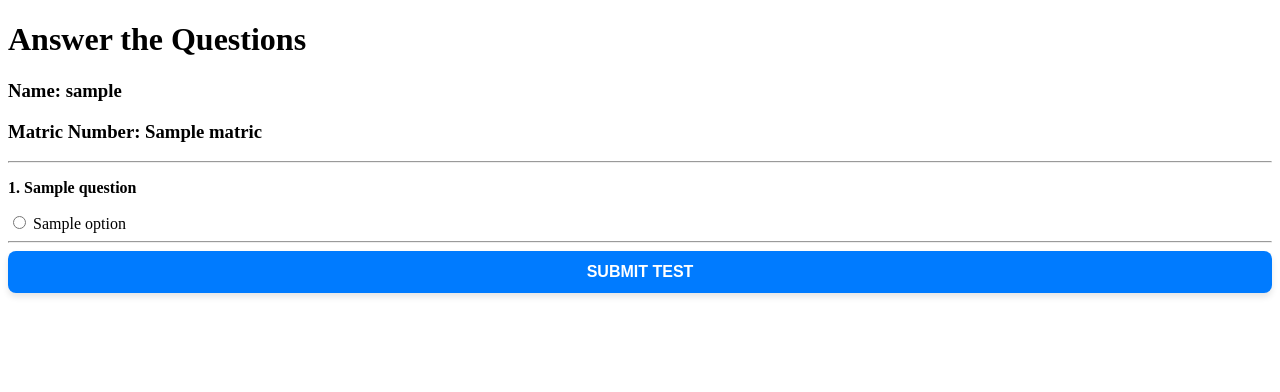
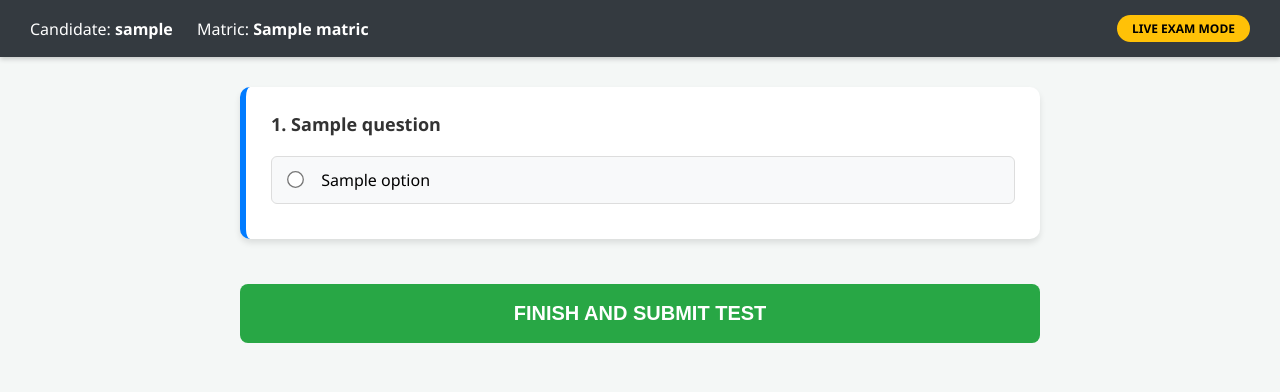
Before and after one commit to ibrahimmtadamu-tech/MAAUN-24-CBS-0031, a Flask app: template templates/quiz.html in a window 1280 px wide. Shown: the top 392 px of the page. Run offline with Flask 3, Linux system fonts and the light colour scheme; the template is opened without the code that fills it: most values are stand-ins (such as "Sample title", 1, 10 or a date in 2020).

Commit message:
modified quiz html

```diff
--- a/templates/quiz.html
+++ b/templates/quiz.html
@@ -1,35 +1,57 @@
-
-
 <!DOCTYPE html>
 <html>
 <head>
-    <title>CBT Quiz</title>
+    <title>CBT Exam - Ongoing</title>
+    <style>
+        body { font-family: 'Segoe UI', Tahoma, Geneva, Verdana, sans-serif; background-color: #f4f7f6; margin: 0; padding: 0; }
+        .header-bar { position: sticky; top: 0; background: #343a40; color: white; padding: 15px 30px; display: flex; justify-content: space-between; align-items: center; z-index: 1000; box-shadow: 0 2px 5px rgba(0,0,0,0.2); }
+        .container { max-width: 800px; margin: 30px auto; padding: 0 20px; }
+        .question-card { background: white; padding: 25px; border-radius: 10px; box-shadow: 0 4px 6px rgba(0,0,0,0.1); margin-bottom: 25px; border-left: 6px solid #007bff; }
+        .question-text { font-size: 18px; font-weight: bold; color: #333; margin-bottom: 20px; display: block; }
+        .option-label { display: block; background: #f8f9fa; padding: 12px; margin-bottom: 10px; border-radius: 6px; cursor: pointer; border: 1px solid #ddd; transition: 0.2s; }
+        .option-label:hover { background: #e9ecef; border-color: #007bff; }
+        input[type="radio"] { margin-right: 15px; transform: scale(1.3); cursor: pointer; }
+        .submit-btn { background-color: #28a745; color: white; border: none; padding: 18px; border-radius: 8px; cursor: pointer; font-size: 20px; font-weight: bold; width: 100%; margin-top: 20px; margin-bottom: 50px; transition: 0.3s; }
+        .submit-btn:hover { background-color: #218838; transform: translateY(-2px); box-shadow: 0 5px 15px rgba(0,0,0,0.2); }
+        .live-badge { background: #ffc107; color: #000; padding: 5px 15px; border-radius: 20px; font-size: 12px; font-weight: bold; }
+    </style>
 </head>
 <body>
-    <h1>Answer the Questions</h1>
-    <h3>Name: {{ username }}</h3>
-    <h3>Matric Number: {{ matric }}</h3>
-    <hr>
 
-    <form action="/quiz" method="post">
+    <div class="header-bar">
+        <div>
+            <span>Candidate: <strong>{{ username }}</strong></span>
+            <span style="margin-left: 20px;">Matric: <strong>{{ matric }}</strong></span>
+        </div>
+        <div class="live-badge">LIVE EXAM MODE</div>
+    </div>
+
+    <div class="container">
+        <form action="/quiz" method="POST">
             <input type="hidden" name="username" value="{{ username }}">
             <input type="hidden" name="matric" value="{{ matric }}">
 
             {% for q in questions %}
                 {% set q_index = loop.index0 %}
+                <div class="question-card">
+                    <span class="question-text">{{ loop.index }}. {{ q.question }}</span>
 
-        <div class="question-block">
-            <p><strong>{{ q_index + 1 }}. {{ q.question }}</strong></p>
-
+                    <div class="options-container">
                         {% for option in q.options %}
-                <label>
+                        <label class="option-label">
                             <input type="radio" name="q{{ q_index }}" value="{{ option }}" required>
                             {{ option }}
-                </label><br>
+                        </label>
                         {% endfor %}
                     </div>
-        <hr>
+                </div>
             {% endfor %}
 
-    <button type="submit" style="background-color: #007bff; color: white; border: none; padding: 12px 25px; border-radius: 8px; cursor: pointer; font-size: 16px; font-weight: bold; width: 100%; transition: 0.3s; box-shadow: 0 4px 6px rgba(0,0,0,0.1);">SUBMIT TEST</button>
+            <button type="submit" class="submit-btn" onclick="return confirm('Are you sure you want to submit your exam?')">
+                FINISH AND SUBMIT TEST
+            </button>
         </form>
+    </div>
+
+</body>
+</html>
```
Lines whose indentation alone changed are shown as unchanged.
